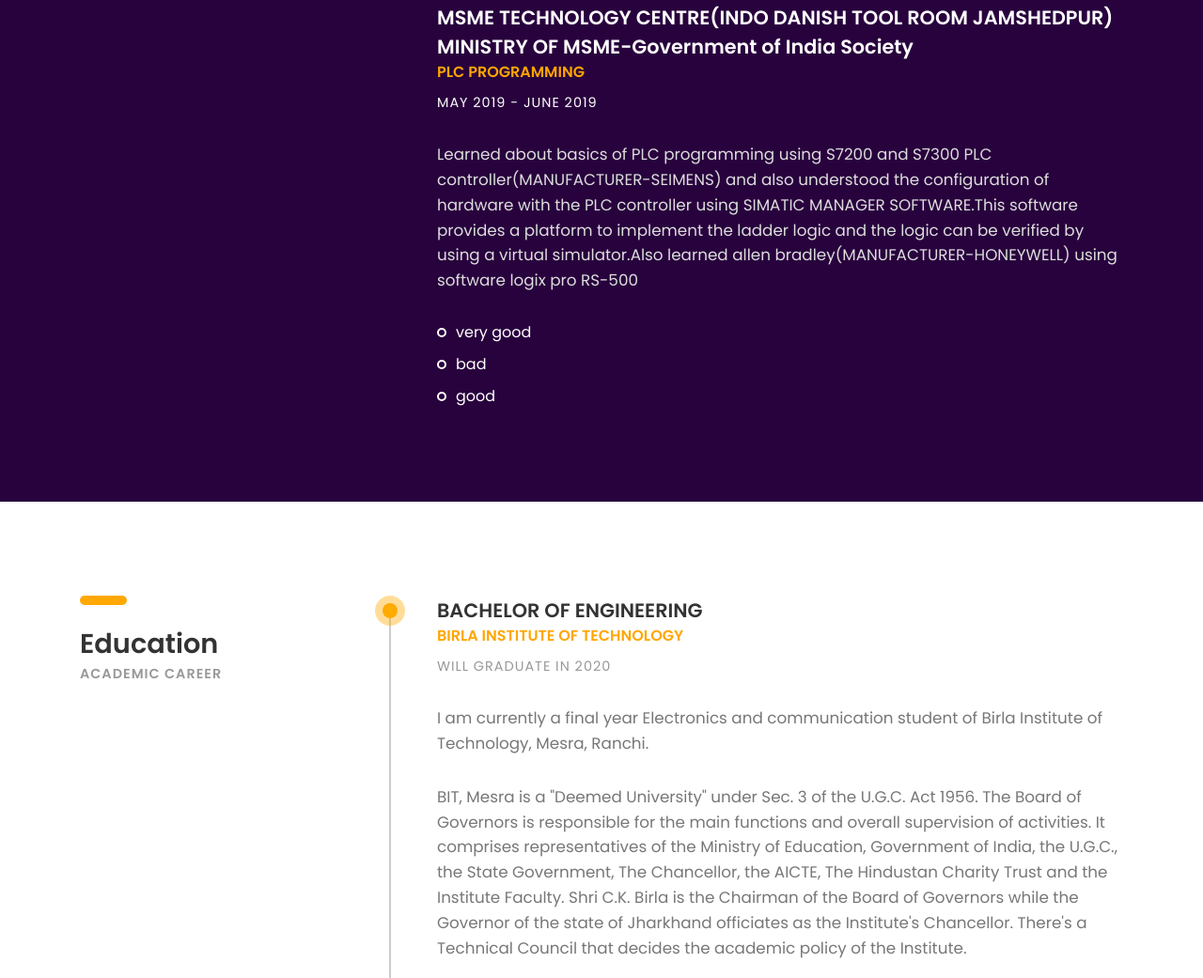
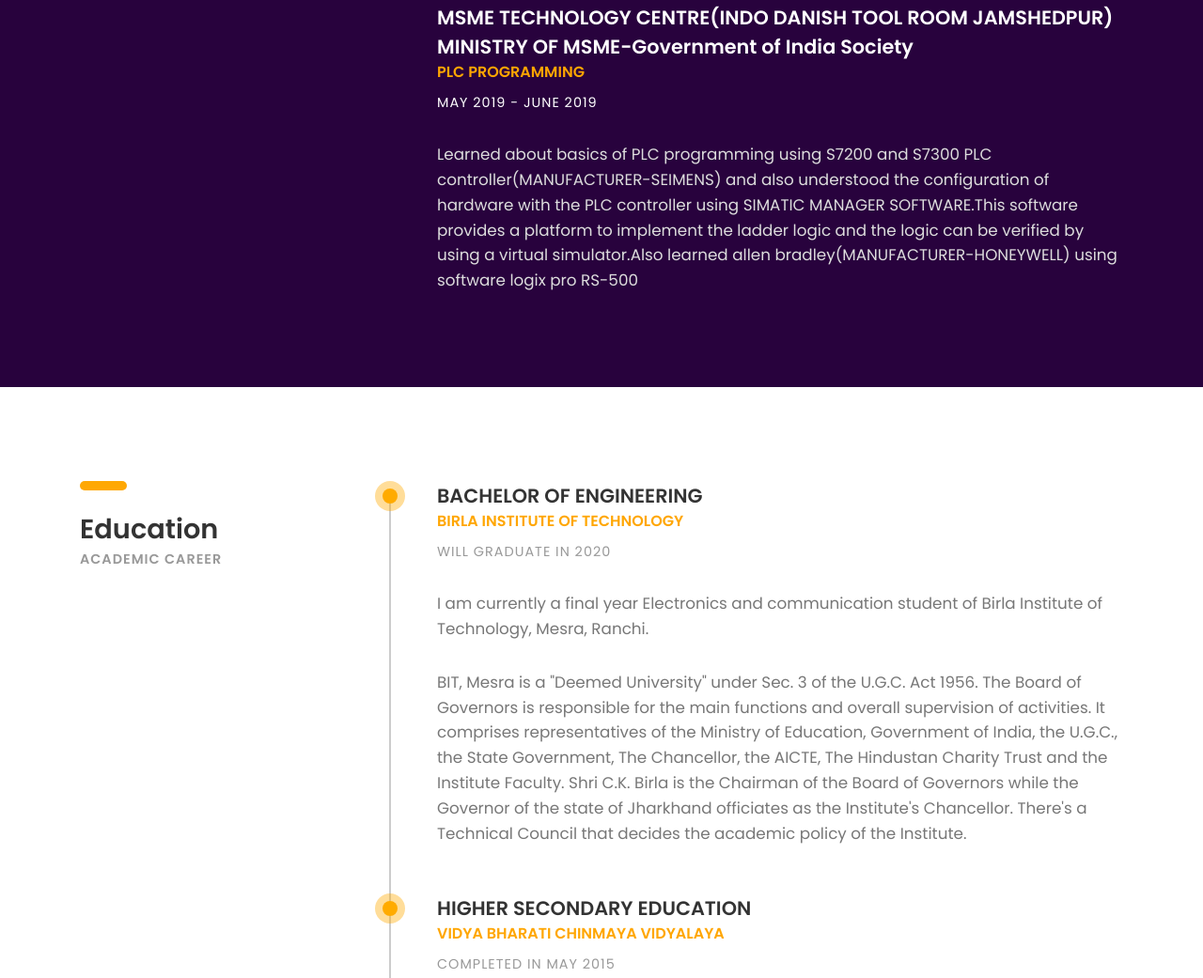
Before and after one commit to rohitraj12/rohit.github.io, a plain HTML site: page index.html in a window 1280 px wide. Shown: the part 3206-4247 px from the top of the page at 94% size. Drawn offline with Linux system fonts and the light colour scheme; files whose address does not match are found by name.

Commit message:
Update index.html

```diff
--- a/index.html
+++ b/index.html
@@ -316,11 +316,7 @@
 						<h5 class="font-yellow"><b>PLC PROGRAMMING</b></h5>
 						<h6 class="margin-t-10">MAY 2019 - JUNE 2019</h6>
 						<p class="font-semi-white margin-tb-30">Learned about basics of PLC programming using S7200 and S7300 PLC controller(MANUFACTURER-SEIMENS) and also understood the configuration of hardware with the PLC controller using SIMATIC MANAGER SOFTWARE.This software provides a platform to implement the ladder logic and the logic can be verified by using a virtual simulator.Also learned allen bradley(MANUFACTURER-HONEYWELL) using software logix pro RS-500  </p>
-						<ul class="list margin-b-30">
-							<li>very good</li>
-							<li>bad </li>
-							<li>good</li>
-						</ul>
+
 					</div><!-- experience -->
 
 				</div><!-- col-sm-8 -->
```
